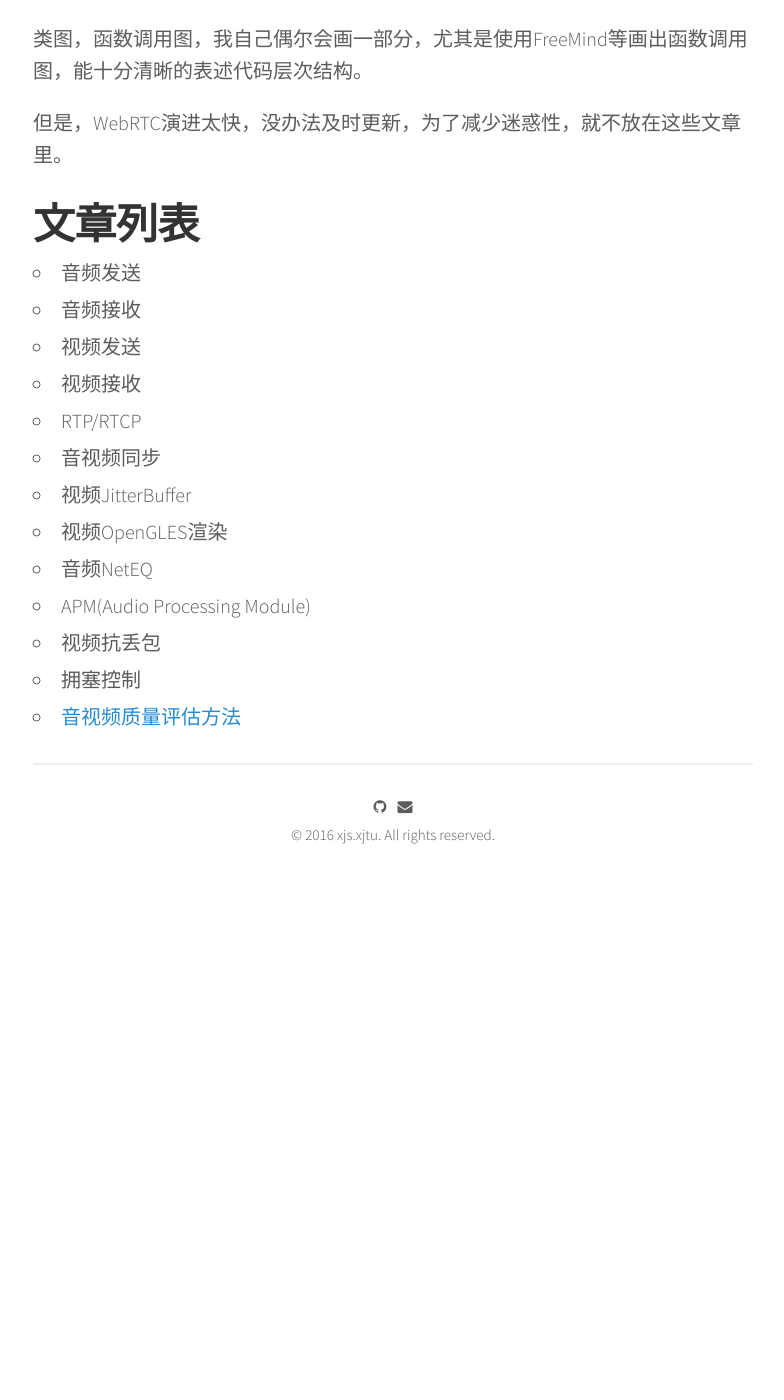
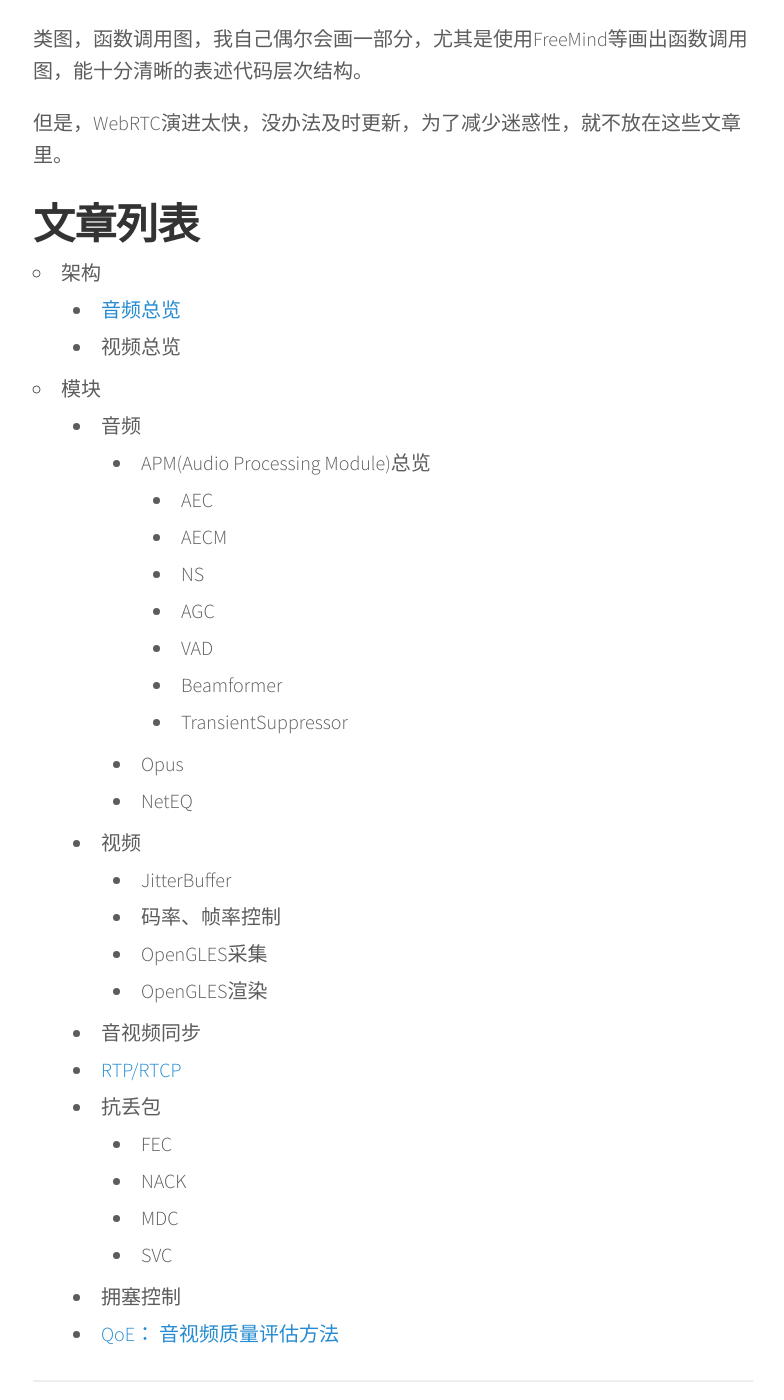
Before and after one commit to xjsXjtu/xjsxjtu.github.io, a Jekyll site: the page built from _posts/2016-12-18-LearningWebRTC-0.md, in a window 1280 px wide and 1400 px high, scrolled down 1145 px. Shown: the whole window, without its empty margins (247-1031 px from the left). Built offline with Jekyll 4.4.1, drawn with Linux system fonts in a browser that asks for light colours; nearby versions of some CDN libraries; before the commit the page ends 2092 px from its top, so only the background shows below that; some of the changed text lies outside the part shown.

Commit message:
MOD: webrtc blog list

```diff
--- a/_posts/2016-12-18-LearningWebRTC-0.md
+++ b/_posts/2016-12-18-LearningWebRTC-0.md
@@ -29,16 +29,32 @@ LearningWebRTC系列，尽量以图的形式展示VoiceEngine、VideoEngine、Tr
 
 # 文章列表
 
- * 音频发送
- * 音频接收
- * 视频发送
- * 视频接收
- * RTP/RTCP
- * 音视频同步
- * 视频JitterBuffer
- * 视频OpenGLES渲染
- * 音频NetEQ
- * APM(Audio Processing Module)
- * 视频抗丢包
- * 拥塞控制
- * [音视频质量评估方法](https://xjsxjtu.github.io/2017-04-17/LearningWebRTC-1/)
+ * 架构
+   * [音频总览](https://xjsxjtu.github.io/2017-07-01/LearningWebRTC-AudioArchitecture/)
+   * 视频总览
+ * 模块
+   * 音频
+     * APM(Audio Processing Module)总览
+       * AEC
+       * AECM
+       * NS
+       * AGC
+       * VAD
+       * Beamformer
+       * TransientSuppressor
+     * Opus
+     * NetEQ
+   * 视频
+     * JitterBuffer
+     * 码率、帧率控制
+     * OpenGLES采集
+     * OpenGLES渲染
+   * 音视频同步
+   * [RTP/RTCP](https://xjsxjtu.github.io/2017-06-25/LearningWebRTC-RTP-RTCP/)
+   * 抗丢包
+     * FEC
+     * NACK
+     * MDC
+     * SVC
+   * 拥塞控制
+   * [QoE： 音视频质量评估方法](https://xjsxjtu.github.io/2017-04-17/LearningWebRTC-1/)
```
Also changed, not shown: other parts of _posts/2016-12-18-LearningWebRTC-0.md (+1 -1 lines).
